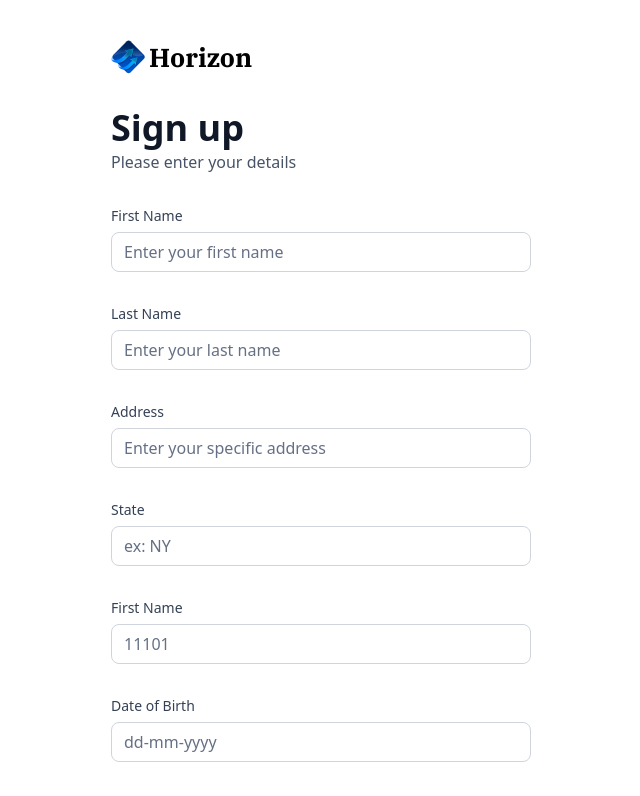
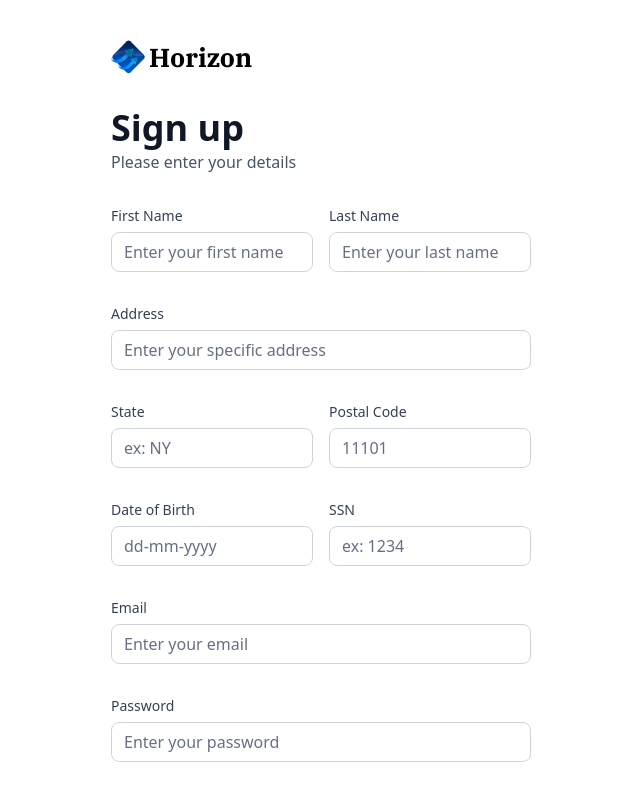
Before and after one commit to daffatahtaa/banking-porto, a Next.js app: page /sign-up in a window 1280 px wide. Shown: the top 796 px of the page, without its empty margins (319-959 px from the left). Built offline with nearby package versions, Linux system fonts and the light colour scheme.

Commit message:
Fix Sign up layout

```diff
--- a/components/AuthForm.tsx
+++ b/components/AuthForm.tsx
@@ -78,19 +78,20 @@ const AuthForm = ({ type }: { type: string }) => {
             <form onSubmit={form.handleSubmit(onSubmit)} className="space-y-8">
               {type === "sign-up" && (
                 <>
+                  <div className="flex gap-4">
                     <CustomInput
                       control={form.control}
                       name="firstName"
                       label="First Name"
                       placeholder="Enter your first name"
                     />
-
                     <CustomInput
                       control={form.control}
                       name="lastName"
                       label="Last Name"
                       placeholder="Enter your last name"
                     />
+                  </div>
 
                   <CustomInput
                     control={form.control}
@@ -99,33 +100,35 @@ const AuthForm = ({ type }: { type: string }) => {
                     placeholder="Enter your specific address"
                   />
 
+                  <div className="flex gap-4">
                     <CustomInput
                       control={form.control}
                       name="city"
                       label="State"
                       placeholder="ex: NY"
                     />
-
                     <CustomInput
                       control={form.control}
                       name="postalCode"
-                    label="First Name"
+                      label="Postal Code"
                       placeholder="11101"
                     />
+                  </div>
 
+                  <div className="flex gap-4">
                     <CustomInput
                       control={form.control}
                       name="dateOfBirth"
                       label="Date of Birth"
                       placeholder="dd-mm-yyyy"
                     />
-
                     <CustomInput
                       control={form.control}
                       name="ssn"
                       label="SSN"
                       placeholder="ex: 1234"
                     />
+                  </div>
 
                   <CustomInput
                     control={form.control}
```
Lines whose indentation alone changed are shown as unchanged.
